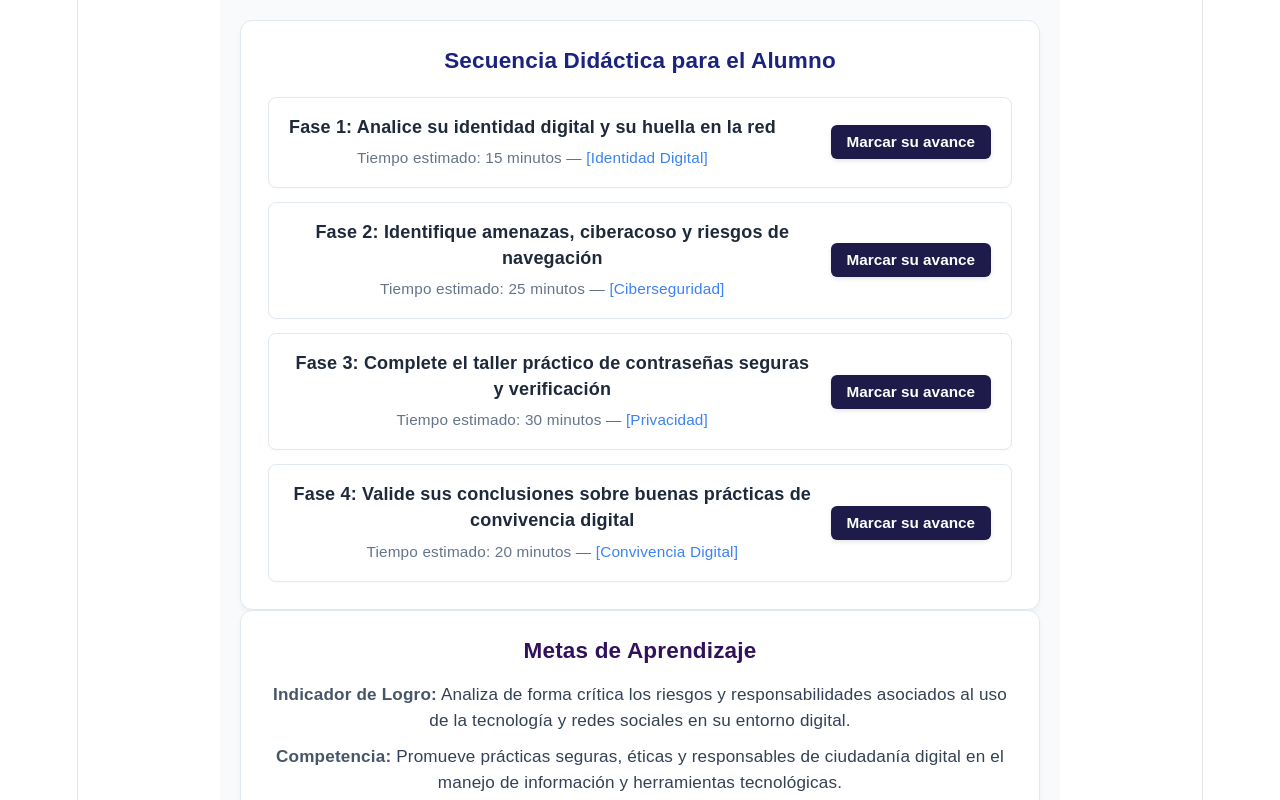
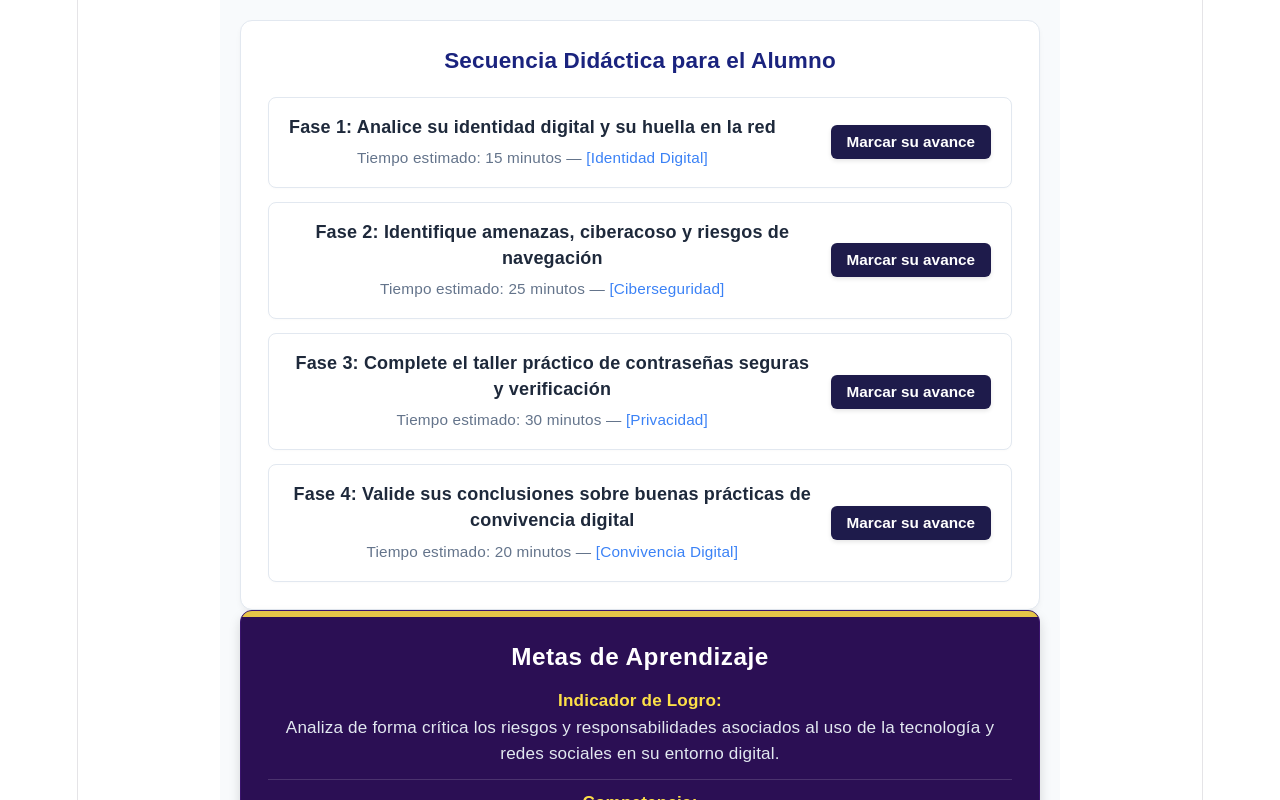
Before and after one commit to Delmygb/proyecto-web-landivar, a React (Vite) app: page / in a window 1280 px wide. Shown: the top 800 px of the page. Built offline with nearby package versions, Linux system fonts and the light colour scheme.

Commit message:
feat: mover metas de aprendizaje al inicio con diseño morado intenso y barra mostaza

```diff
--- a/src/App.jsx
+++ b/src/App.jsx
@@ -1,4 +1,3 @@
-import React from 'react';
 import HeaderClase from './components/HeaderClase';
 import ObjetivosCard from './components/ObjetivosCard';
 import ListaActividades from './components/ListaActividades';
@@ -6,16 +5,12 @@ import ListaActividades from './components/ListaActividades';
 export default function App() {
   return (
     <div style={{ maxWidth: '800px', margin: '0 auto', padding: '20px', fontFamily: 'sans-serif', background: '#f8fafc', minHeight: '100vh' }}>
-      {/* Cabecera oficial */}
       <HeaderClase />
 
-      {/* Metas de aprendizaje */}
+      {/* Colocado literalmente al inicio */}
       <ObjetivosCard />
 
-      {/* Componente sincronizado con NocoDB */}
-      <div style={{ marginTop: '20px' }}>
-        <ListaActividades />
-      </div>
+      <ListaActividades />
     </div>
   );
 }
--- a/src/components/ObjetivosCard.jsx
+++ b/src/components/ObjetivosCard.jsx
@@ -3,41 +3,47 @@ import { motion } from 'framer-motion';
 export default function ObjetivosCard() {
   return (
     <motion.div
-      initial={{ opacity: 0, y: 10 }}
+      initial={{ opacity: 0, y: -10 }}
       animate={{ opacity: 1, y: 0 }}
       style={{
-        background: '#ffffff',
+        background: '#2b0f54', // Morado intenso
         borderRadius: '12px',
-        border: '1px solid #e2e8f0',
-        boxShadow: '0 4px 6px -1px rgba(0,0,0,0.05)',
-        padding: '1.5rem',
-        marginBottom: '1.5rem'
+        overflow: 'hidden', // Para que la línea superior respete los bordes redondeados
+        boxShadow: '0 6px 12px rgba(0,0,0,0.15)',
+        marginBottom: '1.5rem',
+        border: '1px solid #3b146e'
       }}
     >
+      {/* Línea superior decorativa en color amarillo mostaza / beige */}
+      <div style={{ height: '6px', background: '#e6c547', width: '100%' }} />
+
+      <div style={{ padding: '1.5rem' }}>
         <h3 style={{
-        color: '#31105c', // Morado original de la cabecera
+          color: '#ffffff',
           marginTop: 0,
           marginBottom: '1rem',
-        fontSize: '1.25rem',
+          fontSize: '1.35rem',
           fontWeight: '700',
-        textAlign: 'center'
+          textAlign: 'center',
+          letterSpacing: '0.5px'
         }}>
           Metas de Aprendizaje
         </h3>
 
-      <div style={{ display: 'flex', flexDirection: 'column', gap: '10px', color: '#1e293b', fontSize: '0.95rem' }}>
+        <div style={{ display: 'flex', flexDirection: 'column', gap: '12px', color: '#f8fafc', fontSize: '0.95rem', lineHeight: '1.5' }}>
           <div>
-          <span style={{ fontWeight: '600', color: '#475569' }}>Indicador de Logro:</span>{' '}
-          <span style={{ color: '#334155' }}>
+            <strong style={{ color: '#fde047', display: 'block', marginBottom: '2px' }}>Indicador de Logro:</strong>
+            <span style={{ color: '#e2e8f0' }}>
               Analiza de forma crítica los riesgos y responsabilidades asociados al uso de la tecnología y redes sociales en su entorno digital.
             </span>
           </div>
 
-        <div>
-          <span style={{ fontWeight: '600', color: '#475569' }}>Competencia:</span>{' '}
-          <span style={{ color: '#334155' }}>
+          <div style={{ borderTop: '1px solid rgba(255,255,255,0.15)', paddingTop: '10px' }}>
+            <strong style={{ color: '#fde047', display: 'block', marginBottom: '2px' }}>Competencia:</strong>
+            <span style={{ color: '#e2e8f0' }}>
               Promueve prácticas seguras, éticas y responsables de ciudadanía digital en el manejo de información y herramientas tecnológicas.
             </span>
+          </div>
         </div>
       </div>
     </motion.div>
```
Lines whose indentation alone changed are shown as unchanged.
